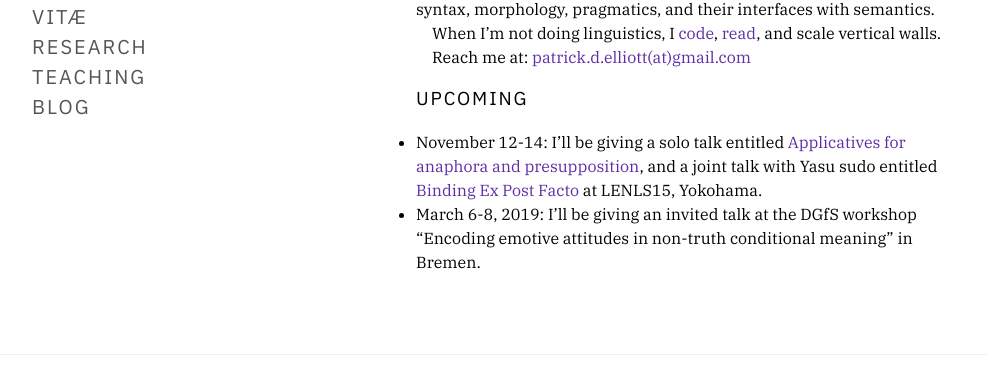
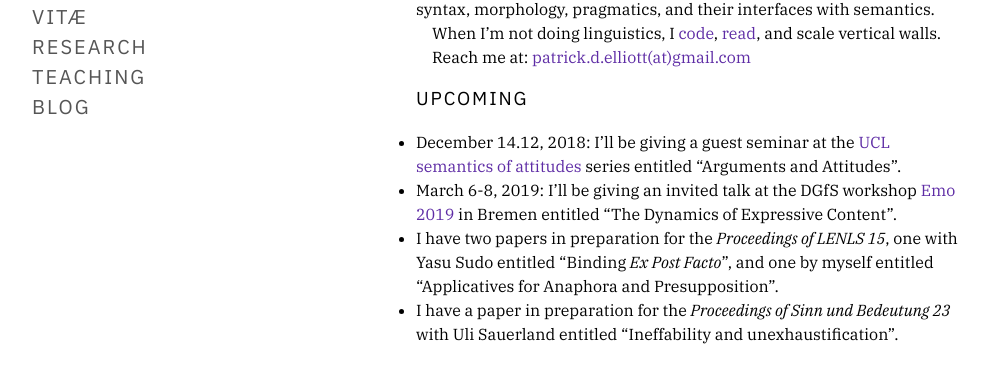
Before and after one commit to patrl/patrl.github.io, a plain HTML site: page index.html in a window 1280 px wide. Shown: the part 187-571 px from the top of the page, without its empty margins (32-1019 px from the left). Drawn offline with nearby package versions, Linux system fonts and the light colour scheme.

Commit message:
"Publish."

```diff
--- a/index.html
+++ b/index.html
@@ -7,7 +7,7 @@
 
     <meta name="author" content="Patrick D. Elliott" />
 
-    <!-- <meta name="dcterms.date" content="19.10.2018" /> -->
+    <!-- <meta name="dcterms.date" content="18.11.2018" /> -->
 
     <!-- <title>About</title> -->
     <style type="text/css">
@@ -113,8 +113,10 @@
 <section id="upcoming" class="level3">
 <h3>Upcoming</h3>
 <ul>
-<li>November 12-14: I’ll be giving a solo talk entitled <a href="https://keybase.pub/patrl/abstracts/applicatives.pdf">Applicatives for anaphora and presupposition</a>, and a joint talk with Yasu sudo entitled <a href="https://keybase.pub/patrl/abstracts/bindingExPostFacto.pdf">Binding Ex Post Facto</a> at LENLS15, Yokohama.</li>
-<li>March 6-8, 2019: I’ll be giving an invited talk at the DGfS workshop “Encoding emotive attitudes in non-truth conditional meaning” in Bremen.</li>
+<li>December 14.12, 2018: I’ll be giving a guest seminar at the <a href="http://danielrothschild.com/attitudes/">UCL semantics of attitudes</a> series entitled “Arguments and Attitudes”.</li>
+<li>March 6-8, 2019: I’ll be giving an invited talk at the DGfS workshop <a href="https://sites.google.com/site/encodingemotiveattitudes/">Emo 2019</a> in Bremen entitled “The Dynamics of Expressive Content”.</li>
+<li>I have two papers in preparation for the <em>Proceedings of LENLS 15</em>, one with Yasu Sudo entitled “Binding <em>Ex Post Facto</em>”, and one by myself entitled “Applicatives for Anaphora and Presupposition”.</li>
+<li>I have a paper in preparation for the <em>Proceedings of Sinn und Bedeutung 23</em> with Uli Sauerland entitled “Ineffability and unexhaustification”.</li>
 </ul>
 </section>
             </div>
```
Also changed, not shown: research.html (+2 -1 lines).
